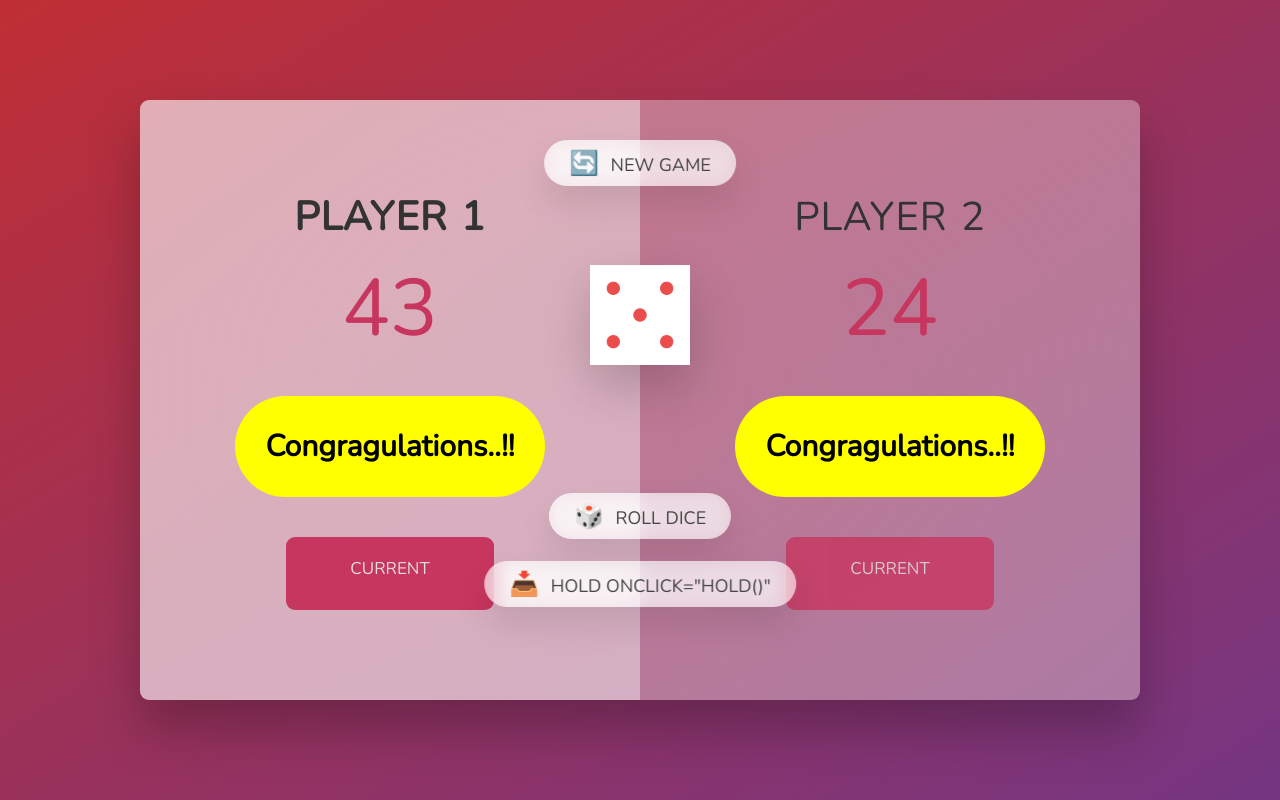
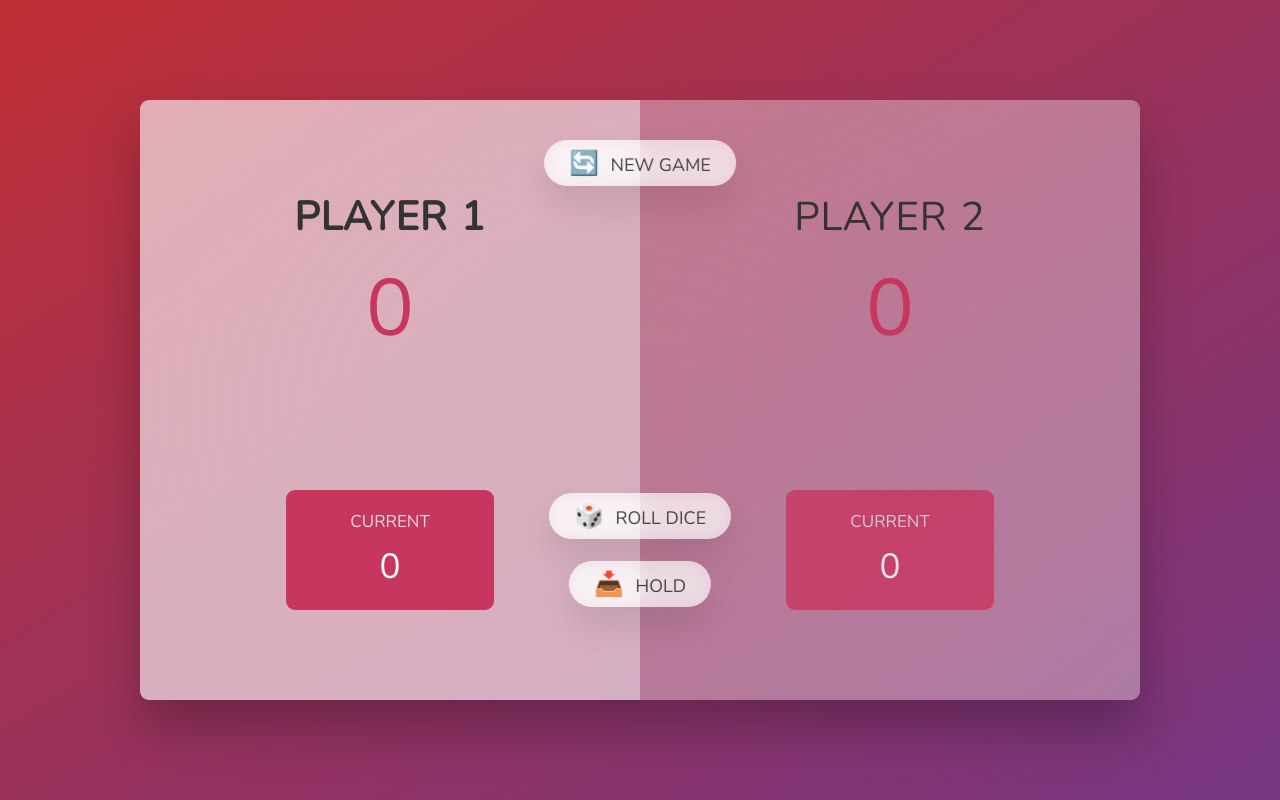
Before and after one commit to sreelachu22/ILP_PROJECT_PIG_GAME, a plain HTML site: page 02_ILP_ProjectPigGame_04112023/index.html in a window 1280 px wide. Both pictures are taken after a click on the button "🔄 NEW GAME". Drawn offline with nearby package versions, Linux system fonts and the light colour scheme.

Commit message:
feat:-Added total score, switch player functionalities

```diff
--- a/02_ILP_ProjectPigGame_04112023/index.html
+++ b/02_ILP_ProjectPigGame_04112023/index.html
@@ -11,27 +11,27 @@
     <main>
       <section class="player player--0 player--active" id="player0">
         <h2 class="name" id="name--0">Player 1</h2>
-        <p class="score" id="score--0">43</p>
-        <div class="playerwins" id="congru1">Congragulations..!!</div>
+        <p class="score" id="score--0">0</p>
+        <h3 id="congratulations" class="playerwins" style="display: none">Congratulations!</h3>
         <div class="current">
           <p class="current-label">Current</p>
-          <p class="current-score" id="current--0"></p>
+          <p class="current-score" id="current--0">0</p>
         </div>
       </section>
       <section class="player player--1">
         <h2 class="name" id="name--1">Player 2</h2>
-        <p class="score" id="score--1">24</p>
-        <div class="playerwins" id="congru2">Congragulations..!!</div>
+        <p class="score" id="score--1">0</p>
+        <h3 id="congratulations" class="playerwins" style="display: none">Congratulations!</h3>
         <div class="current">
           <p class="current-label">Current</p>
-          <p class="current-score" id="current--1"></p>
+          <p class="current-score" id="current--1">0</p>
         </div>
       </section>
 
-      <img src="dice-5.png" alt="Playing dice" class="dice" />
-      <button class="btn btn--new" >🔄 New game</button>
+      <img src="" class="dice" />
+      <button class="btn btn--new" onclick="reset()">🔄 New game</button>
       <button class="btn btn--roll" onclick="rollDice()">🎲 Roll dice</button>
-      <button class="btn btn--hold">📥 Hold onclick="hold()"</button>
+      <button class="btn btn--hold" onclick="hold()">📥 Hold</button>
     </main>
     <script src="js/script.js"></script>
   </body>
--- a/02_ILP_ProjectPigGame_04112023/js/script.js
+++ b/02_ILP_ProjectPigGame_04112023/js/script.js
@@ -3,16 +3,22 @@
 let current = 0;
 
 function rollDice() {
+    const playerNumber = getActivePlayer();
     const random = Math.floor(Math.random() * 6) + 1;
+    const diceImage = document.querySelector(".dice");
+    const imageName = `dice-${random}.png`;
+    diceImage.src = imageName;
     if (random !== 1) {
         current = current + random;
     } else {
         current = 0;
+        document.getElementById(`current--${playerNumber}`).textContent = current;
+        document.getElementById(`score--${playerNumber}`).textContent = 0;
         switchPlayer();
     }
     console.log("random = " + random);
     console.log("current = " + current);
-    document.getElementById("current--0").textContent = current;
+    document.getElementById(`current--${playerNumber}`).textContent = current;
     return current;
 }
 
@@ -34,7 +40,7 @@ content.classList.add('playerwins' ,'');
 container1.appendChild(content);
 
 
-const switchPlayer = function () {
+  function  switchPlayer() {
   const player1 = document.getElementsByClassName('player player--0')[0];
   const player2 = document.getElementsByClassName('player player--1')[0];
 
@@ -48,13 +54,38 @@ const switchPlayer = function () {
 };
 
 
-function hold(){
-    let current0 = document.querySelector('current--0');
-    let current1 = document.querySelector('current--1');
-    let score0 = document.querySelector('score--0');
-    let score1 = document.querySelector('score--1');
+function hold() {
+    let current0 = parseFloat(document.querySelector('#current--0').textContent);
+    let current1 = parseFloat(document.querySelector('#current--1').textContent);
+    let score0 = parseFloat(document.querySelector('#score--0').textContent);
+    let score1 = parseFloat(document.querySelector('#score--1').textContent);
+
     document.getElementById('score--0').textContent = score0 + current0;
-    console.log(score0)
     document.getElementById('score--1').textContent = score1 + current1;
-    switchPlayer()
+
+    switchPlayer();
+  }
+
+function reset()
+{
+    document.getElementById('current--0').textContent=0;
+    document.getElementById('current--1').textContent=0;
+    document.getElementById('score--0').textContent=0;
+    document.getElementById('score--0').textContent=0;
+    const diceImage = document.querySelector(".dice");
+    const imageName = ``;
+    diceImage.src = imageName;
 }
+
+function getActivePlayer() {
+    const player0 = document.getElementsByClassName('player player--0')[0];
+    const player1 = document.getElementsByClassName('player player--1')[0];
+
+    if (player0.classList.contains('player--active')) {
+        return 0;
+    } else if (player1.classList.contains('player--active')) {
+        return 1;
+    } else {
+        return -1;
+    }
+}
```
